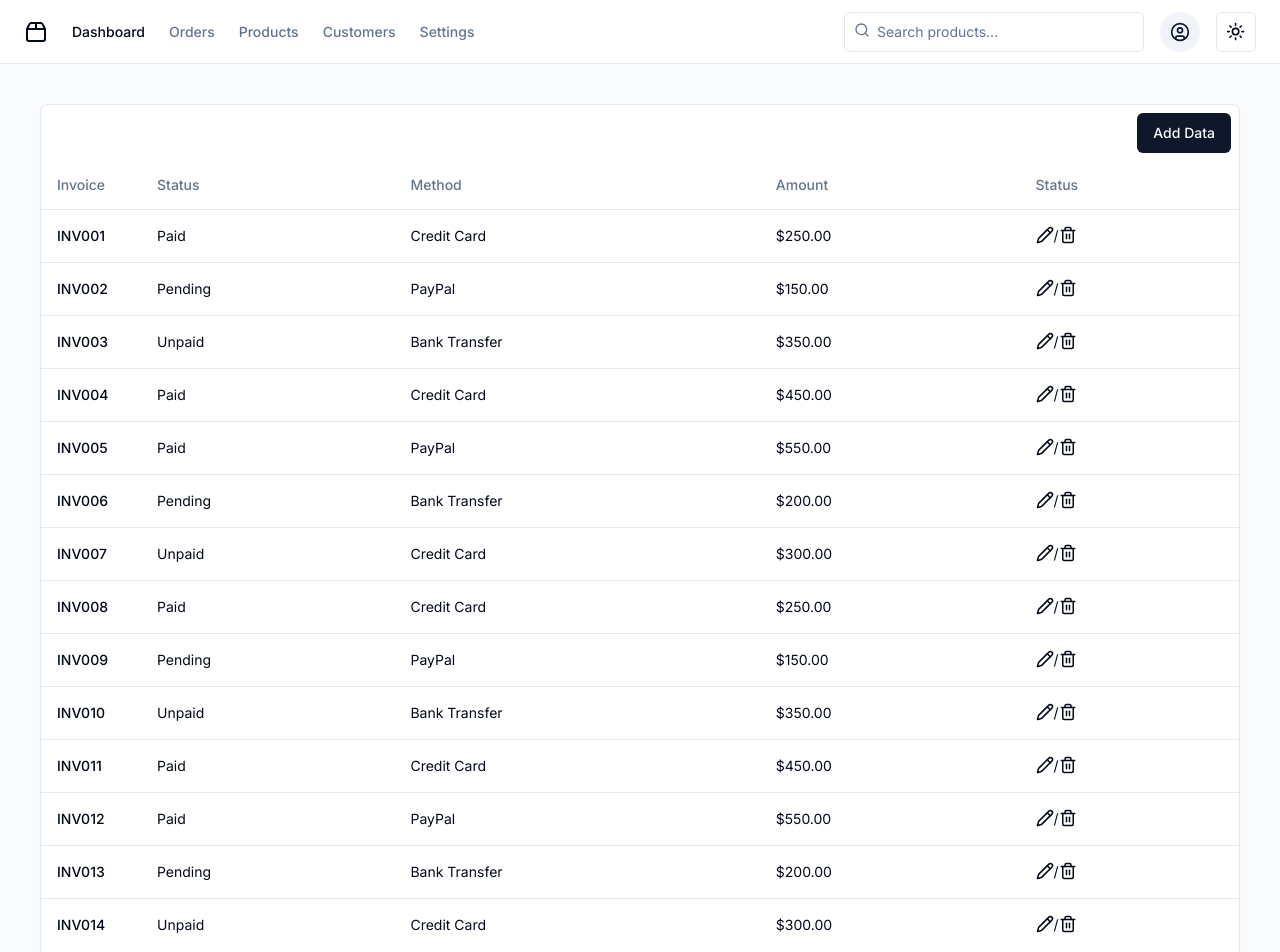
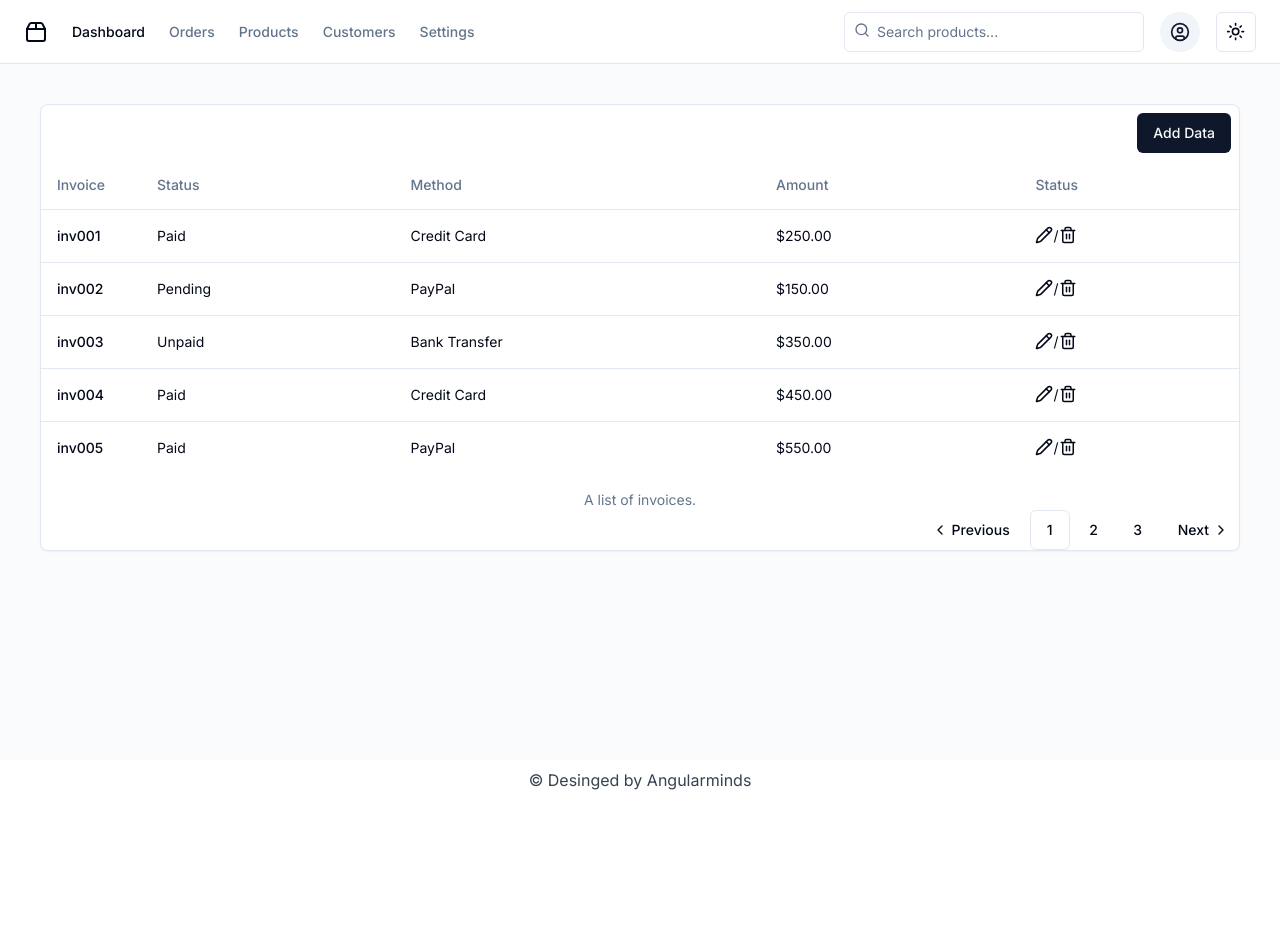
Before and after one commit to AkshayG-AngularMinds/task-nextjs, a Next.js app: page / in a window 1280 px wide. Shown: the top 952 px of the page. After the commit the page ends 800 px from the top, so only its background shows below. Built offline with nearby package versions, Linux system fonts and the light colour scheme.

Commit message:
resolved bug of pagination

```diff
--- a/src/app/Dashboard.tsx
+++ b/src/app/Dashboard.tsx
@@ -22,7 +22,7 @@ import {
 import { Input } from "@/components/ui/input";
 import { Sheet, SheetContent, SheetTrigger } from "@/components/ui/sheet";
 import { TableDemo } from "./data/Employee";
-import { useState } from "react";
+import { useEffect, useState } from "react";
 import { useTheme } from "next-themes";
 import {
   AlertDialog,
@@ -45,110 +45,124 @@ import { z } from "zod";
 
 const invoiceData = [
   {
-    invoice: "INV001",
+    invoice: "inv001",
     paymentStatus: "Paid",
     totalAmount: "$250.00",
     paymentMethod: "Credit Card",
   },
   {
-    invoice: "INV002",
+    invoice: "inv002",
     paymentStatus: "Pending",
     totalAmount: "$150.00",
     paymentMethod: "PayPal",
   },
   {
-    invoice: "INV003",
+    invoice: "inv003",
     paymentStatus: "Unpaid",
     totalAmount: "$350.00",
     paymentMethod: "Bank Transfer",
   },
   {
-    invoice: "INV004",
+    invoice: "inv004",
     paymentStatus: "Paid",
     totalAmount: "$450.00",
     paymentMethod: "Credit Card",
   },
   {
-    invoice: "INV005",
+    invoice: "inv005",
     paymentStatus: "Paid",
     totalAmount: "$550.00",
     paymentMethod: "PayPal",
   },
   {
-    invoice: "INV006",
+    invoice: "inv006",
     paymentStatus: "Pending",
     totalAmount: "$200.00",
     paymentMethod: "Bank Transfer",
   },
   {
-    invoice: "INV007",
+    invoice: "inv007",
     paymentStatus: "Unpaid",
     totalAmount: "$300.00",
     paymentMethod: "Credit Card",
   },
   {
-    invoice: "INV008",
+    invoice: "inv008",
     paymentStatus: "Paid",
     totalAmount: "$250.00",
     paymentMethod: "Credit Card",
   },
   {
-    invoice: "INV009",
+    invoice: "inv009",
     paymentStatus: "Pending",
     totalAmount: "$150.00",
     paymentMethod: "PayPal",
   },
   {
-    invoice: "INV010",
+    invoice: "inv010",
     paymentStatus: "Unpaid",
     totalAmount: "$350.00",
     paymentMethod: "Bank Transfer",
   },
   {
-    invoice: "INV011",
+    invoice: "inv011",
     paymentStatus: "Paid",
     totalAmount: "$450.00",
     paymentMethod: "Credit Card",
   },
   {
-    invoice: "INV012",
+    invoice: "inv012",
     paymentStatus: "Paid",
     totalAmount: "$550.00",
     paymentMethod: "PayPal",
   },
   {
-    invoice: "INV013",
+    invoice: "inv013",
     paymentStatus: "Pending",
     totalAmount: "$200.00",
     paymentMethod: "Bank Transfer",
   },
   {
-    invoice: "INV014",
+    invoice: "inv014",
     paymentStatus: "Unpaid",
     totalAmount: "$300.00",
     paymentMethod: "Credit Card",
   },
 ];
 export function Dashboard() {
+  const [searchStr, setSearchStr] = useState("");
   const [currentPage, setCurrentPage] = useState(0);
+  const [invoices, setInvoices] = useState([]);
+  const [totalPages, setTotalPages] = useState();
+  const [pageArray, setPageArray] = useState([]);
+  let totalItemsPerPage = 5;
+  const displayItems = (): any => {
+    let start = currentPage * totalItemsPerPage;
+    let end = start + totalItemsPerPage;
+    let filteredArray = invoiceData
+      .slice(start, end)
+      .filter((item: any) =>
+        item.invoice.toLowerCase().includes(searchStr.toLowerCase())
+      );
 
-  // Calculate total number of pages
-  // const totalPages = Math.ceil(invoiceData.length / 5);
-
-  // Get data for current page
-  // const currentPageData = invoiceData.slice(
-  //   currentPage * 5,
-  //   currentPage * 5 + 5
-  // );
-
+    setInvoices(filteredArray);
+  };
+  useEffect(() => {
+    displayItems();
+  }, [searchStr, currentPage]);
+  useEffect(() => {
+    setTotalPages(Math.ceil(invoiceData.length / totalItemsPerPage));
+  }, []);
+  useEffect(() => {
+    setPageArray(Array.from({ length: totalPages }, () => 1));
+  }, [totalPages]);
   const handlePrevPage = () => {
-    setCurrentPage(currentPage - 1);
+    if (currentPage > 0) setCurrentPage(currentPage - 1);
   };
 
   const handleNextPage = () => {
-    setCurrentPage(currentPage + 1);
+    if (currentPage < totalPages - 1) setCurrentPage(currentPage + 1);
   };
-  const [invoices, setInvoices] = useState(invoiceData);
   const [btnDisable, setBtnDisable] = useState(true);
   const { setTheme } = useTheme();
   const form = useForm();
@@ -275,19 +289,11 @@ export function Dashboard() {
                 className="pl-8 sm:w-[300px] md:w-[200px] lg:w-[300px]"
                 onChange={(e) => {
                   let searchValue = e.target.value;
+                  setSearchStr(searchValue);
                   searchValue = searchValue.trim();
                   if (searchValue === "") {
                     setInvoices(invoiceData);
                   }
-                  setInvoices(
-                    invoiceData.filter((invoice: any) =>
-                      invoice.invoice.includes(searchValue)
-                    )
-                  );
-                  let a = invoiceData.filter((invoice: any) =>
-                    invoice.invoice.includes(searchValue)
-                  );
-                  console.log(a);
                 }}
               />
             </div>
@@ -425,6 +431,9 @@ export function Dashboard() {
               setInvoices={setInvoices}
               handleNextPage={handleNextPage}
               handlePrevPage={handlePrevPage}
+              pageArray={pageArray}
+              currentPage={currentPage}
+              setCurrentPage={setCurrentPage}
             />
           </Card>
         </div>
--- a/src/app/data/Employee.tsx
+++ b/src/app/data/Employee.tsx
@@ -54,6 +54,9 @@ export function TableDemo({
   setInvoices,
   handlePrevPage,
   handleNextPage,
+  pageArray,
+  currentPage,
+  setCurrentPage = { setCurrentPage },
 }: any) {
   const form = useForm();
 
@@ -77,7 +80,6 @@ export function TableDemo({
     if (values.totalAmount === undefined) {
       values.totalAmount = formValue.totalAmount;
     }
-    // console.log(values);
     let newInvoices = invoices.map((inv) => {
       if (inv.invoice == formValue.invoice) {
         return values;
@@ -204,8 +206,7 @@ export function TableDemo({
                             </FormItem>
                           )}
                         />
-                        {/* <Button type="submit">Submit</Button>
-                      <Button>hello</Button> */}
+
                         <AlertDialogFooter>
                           <AlertDialogCancel onClick={() => form.reset()}>
                             Cancel
@@ -254,24 +255,26 @@ export function TableDemo({
       </Table>
       <Pagination className="flex justify-end">
         <PaginationContent>
-          <PaginationItem>
+          <PaginationItem className="cursor-pointer">
             <PaginationPrevious onClick={handlePrevPage} />
           </PaginationItem>
-          <PaginationItem>
-            <PaginationLink href="#">1</PaginationLink>
-          </PaginationItem>
-          <PaginationItem>
-            <PaginationLink href="#" isActive>
-              2
-            </PaginationLink>
-          </PaginationItem>
-          <PaginationItem>
-            <PaginationLink href="#">3</PaginationLink>
-          </PaginationItem>
-          <PaginationItem>
+
+          {pageArray?.map((p: any, i: number) => (
+            <PaginationItem>
+              <PaginationLink
+                href="#"
+                isActive={currentPage === i ? true : false}
+                onClick={() => setCurrentPage(i)}
+              >
+                {i + 1}
+              </PaginationLink>
+            </PaginationItem>
+          ))}
+
+          {/* <PaginationItem>
             <PaginationEllipsis />
-          </PaginationItem>
-          <PaginationItem>
+          </PaginationItem> */}
+          <PaginationItem className="cursor-pointer">
             <PaginationNext onClick={handleNextPage} />
           </PaginationItem>
         </PaginationContent>
```
